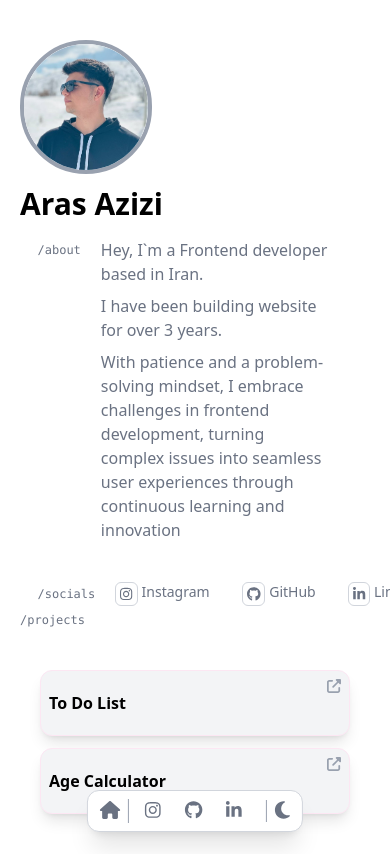
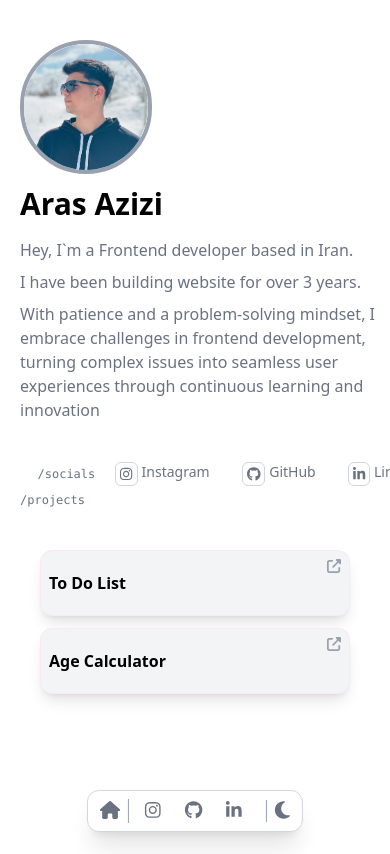
Before and after one commit to ar4scode/arasazizi-portfolio, a React (Vite) app: page / in a window 390 px wide. Shown: the top 854 px of the page. Built offline with nearby package versions, Linux system fonts and the light colour scheme.

Commit message:
make about section responsive for mobile device

```diff
--- a/src/components/About.jsx
+++ b/src/components/About.jsx
@@ -1,7 +1,7 @@
 export default function About() {
   return (
-    <div className="about-container flex w-3/4 ml-auto gap-5 mr-15 mt-4">
-      <code className="text-gray-500 text-xs mt-1">/about</code>
+    <div className="about-container flex w-full gap-5 ml-5 mt-4 lg:mr15">
+      <code className="text-gray-500 text-xs mt-1 hidden md:block">/about</code>
       <div>
         <p className="text-gray-500 mb-2">
           Hey, I`m a Frontend developer based in Iran.
```
